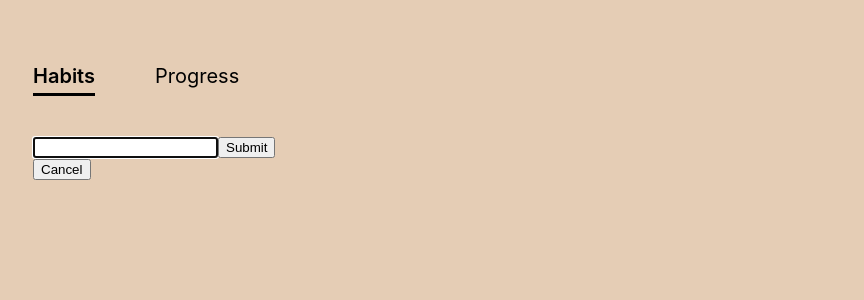
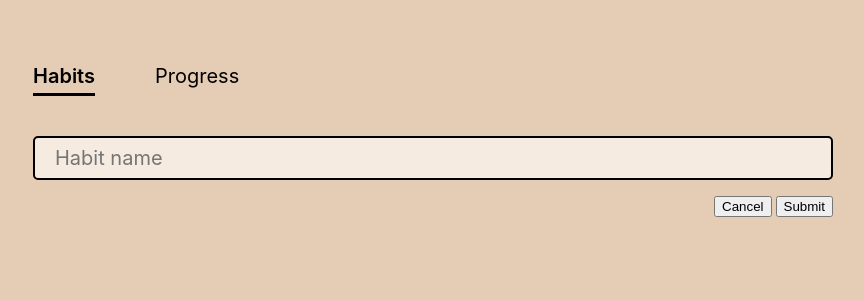
Before and after one commit to bbenip/habit-tracker, a React (Vite) app: page / in a window 1280 px wide. Both pictures are taken after a click on the button "Add habit". Shown: the top 300 px of the page, without its empty margins (207-1071 px from the left). Built offline with nearby package versions, Linux system fonts and the light colour scheme.

Commit message:
Stylize new habit input textbox

```diff
--- a/src/habit-list.module.css
+++ b/src/habit-list.module.css
@@ -30,6 +30,20 @@
   color: rgb(229, 205, 181);
 }
 
+.habit {
+  align-items: center;
+  display: grid;
+  font-size: 1.25em;
+  gap: 2em;
+  grid-template-columns: 1em auto;
+  margin: 1em;
+  user-select: none;
+}
+
+.habit:has(.habitCheckbox:checked) {
+  text-decoration: line-through rgb(0, 0, 0, 1) solid 0.1em;
+}
+
 .habitCheckbox {
   appearance: none;
   border: 0.15em solid currentColor;
@@ -57,23 +71,13 @@
   transform: scale(1);
 }
 
-.habit {
-  align-items: center;
-  display: grid;
-  font-size: 1.25em;
-  gap: 2em;
-  grid-template-columns: 1em auto;
-  margin: 1em;
-  user-select: none;
-}
-
-.habit:has(.habitCheckbox:checked) {
-  text-decoration: line-through rgb(0, 0, 0, 1) solid 0.1em;
-}
-
 .habitList {
   list-style-type: none;
   padding: 0;
+}
+
+.habitName {
+  overflow-wrap: break-word;
 }
 
 .horizontalRule {
@@ -81,3 +85,24 @@
   border-top: 1px solid rgb(128, 128, 128);
   margin: 1em 0;
 }
+
+.newHabitButtons {
+  display: flex;
+  gap: 0.25em;
+  justify-content: flex-end;
+}
+
+.newHabitForm {
+  display: grid;
+  gap: 1em;
+}
+
+.newHabitTextInput {
+  all: unset;
+  background-color: rgb(245, 235, 225);
+  border: 0.1em solid black;
+  border-radius: 0.25em;
+  font-size: 1.25em;
+  height: 2em;
+  padding-left: 1em;
+}
--- a/src/habit-list.tsx
+++ b/src/habit-list.tsx
@@ -59,7 +59,7 @@ export const HabitList = () => {
             onChange={(e) => setHabitIsCompleted(id, e.target.checked)}
             type="checkbox"
           />
-          {name}
+          <div className={styles.habitName}>{name}</div>
         </label>
       </li>
     ))
@@ -71,25 +71,30 @@ export const HabitList = () => {
       {habitTags.length > 0 && <hr className={styles.horizontalRule} />}
       {isAddNewHabit ? (
         <>
-          <form onSubmit={handleSubmit}>
+          <form className={styles.newHabitForm} onSubmit={handleSubmit}>
             <input
+              autoFocus
+              className={styles.newHabitTextInput}
+              id="habit"
+              maxLength={100}
+              onChange={(e) => setNewHabitName(e.target.value)}
+              placeholder="Habit name"
               type="text"
-              id="habit"
+              value={newHabit.name}
               required
-              maxLength={50}
-              value={newHabit.name}
-              onChange={(e) => setNewHabitName(e.target.value)}
-              autoFocus
             />
-            <button type="submit">Submit</button>
-          </form>
 
+            <div className={styles.newHabitButtons}>
               <button
                 type="button"
                 onClick={() => setIsAddNewHabit(false)}
               >
                 Cancel
               </button>
+
+              <button type="submit">Submit</button>
+            </div>
+          </form>
         </>
       ) : (
         <button
```
Lines whose indentation alone changed are shown as unchanged.
